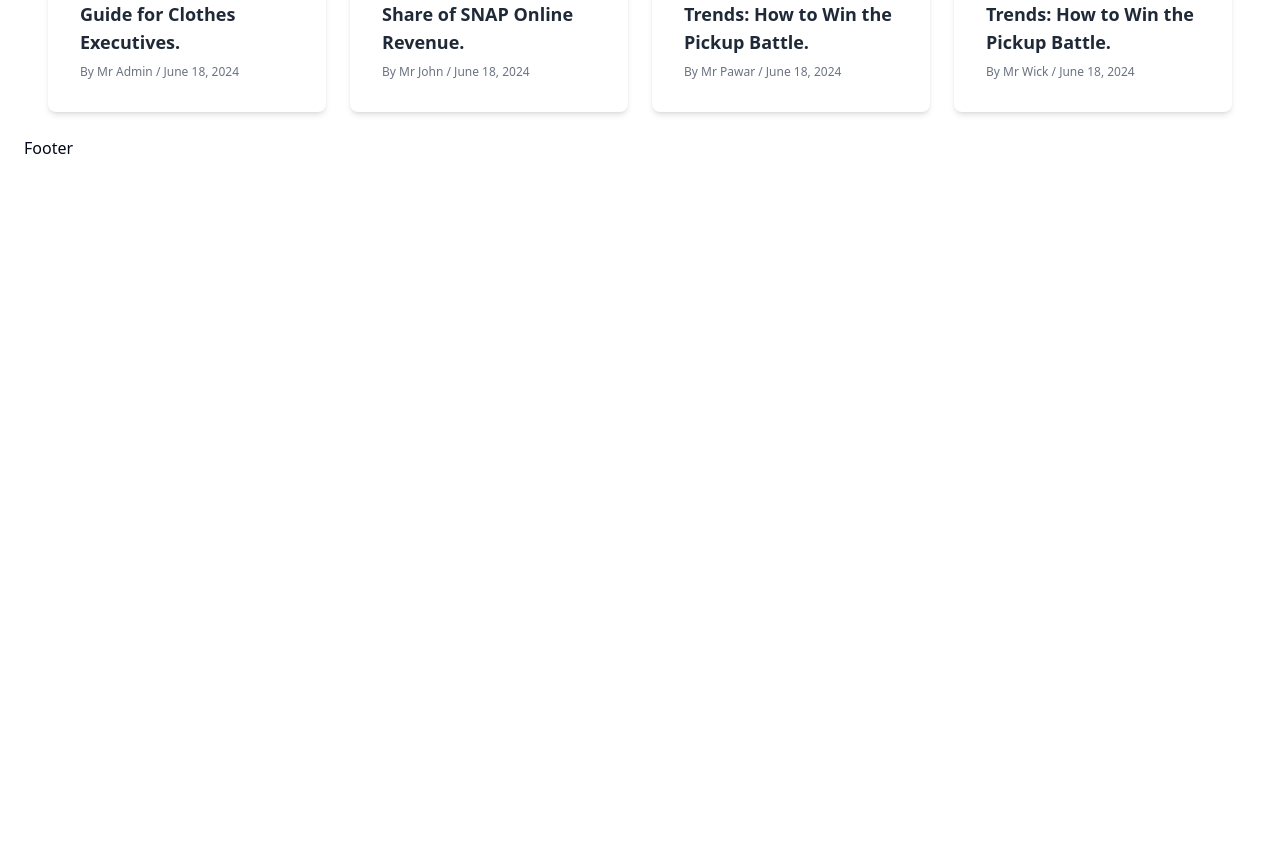
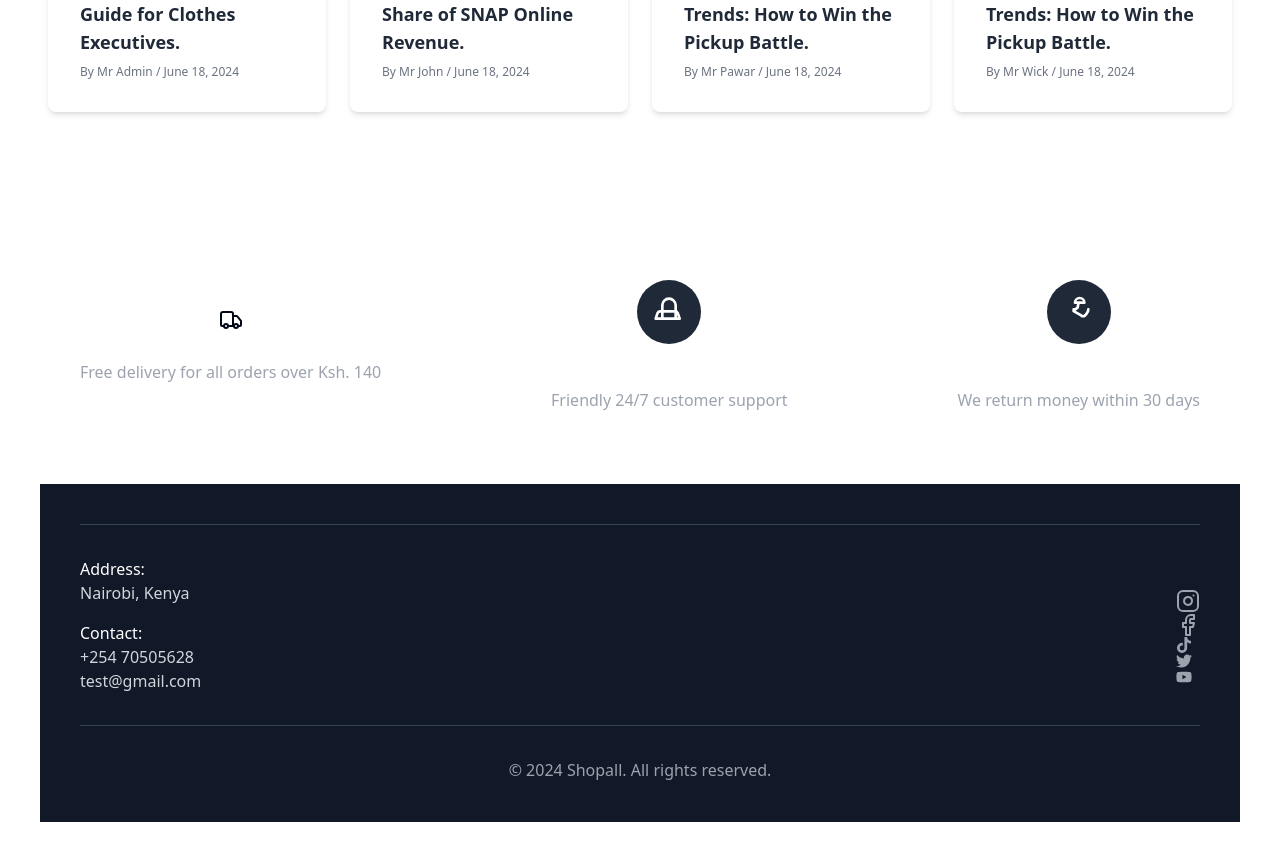
Before and after one commit to levos-snr/shopall, a React (Vite) app: page / in a window 1280 px wide. Shown: the part 1020-1880 px from the top of the page. Before the commit the page ends 1204 px from the top, so only its background shows below. Built offline with nearby package versions, Linux system fonts and the light colour scheme; no server answers.

Commit message:
feat: add footer (#13)

```diff
--- a/src/components/Footer.jsx
+++ b/src/components/Footer.jsx
@@ -1,7 +1,130 @@
+import { Facebook, Instagram, Truck } from "lucide-react";
+import React from "react";
+import { FaTiktok, FaTwitter, FaYoutube } from "react-icons/fa";
+
 const Footer = () => {
   return (
-    <footer>
-      <p>Footer</p>
+    <footer className="py-10 mt-16">
+      <div className="container mx-auto px-4">
+        {/* Top Section with Icons and Text */}
+        <div className="flex flex-col md:flex-row justify-between items-center mb-8 text-center md:text-left p-10">
+          <div className="flex flex-col items-center mb-8 md:mb-0">
+            <Truck className="text-bold h-6 h-6" />
+            <h4 className="text-white font-bold text-lg">
+              FREE AND FAST DELIVERY
+            </h4>
+            <p className="text-gray-400">
+              Free delivery for all orders over Ksh. 140
+            </p>
+          </div>
+          <div className="flex flex-col items-center mb-8 md:mb-0">
+            <div className="flex justify-center items-center bg-gray-800 p-4 rounded-full mb-4">
+              <svg
+                xmlns="http://www.w3.org/2000/svg"
+                className="h-8 w-8 text-white"
+                viewBox="0 0 24 24"
+                fill="none"
+                stroke="currentColor"
+              >
+                <path
+                  strokeLinecap="round"
+                  strokeLinejoin="round"
+                  strokeWidth="2"
+                  d="M15 17h5l-1.405-4.215A2.32 2.32 0 0016.5 11.5H5.5a2.32 2.32 0 00-2.095 1.285L2 17h5m0 0V7a5 5 0 0110 0v10z"
+                />
+              </svg>
+            </div>
+            <h4 className="text-white font-bold text-lg">
+              24/7 CUSTOMER SERVICE
+            </h4>
+            <p className="text-gray-400">Friendly 24/7 customer support</p>
+          </div>
+          <div className="flex flex-col items-center">
+            <div className="flex justify-center items-center bg-gray-800 p-4 rounded-full mb-4">
+              <svg
+                xmlns="http://www.w3.org/2000/svg"
+                className="h-8 w-8 text-white"
+                viewBox="0 0 24 24"
+                fill="none"
+                stroke="currentColor"
+              >
+                <path
+                  strokeLinecap="round"
+                  strokeLinejoin="round"
+                  strokeWidth="2"
+                  d="M19 10c0 1.38-.56 2.63-1.47 3.53l-1.06 1.06a1.992 1.992 0 01-2.83 0L8 11.41V10m3.59-4.59L11 8.59 9.41 10H8m8-5a3.5 3.5 0 00-7 0h7z"
+                />
+              </svg>
+            </div>
+            <h4 className="text-white font-bold text-lg">
+              MONEY BACK GUARANTEE
+            </h4>
+            <p className="text-gray-400">We return money within 30 days</p>
+          </div>
+        </div>
+
+        <div className="bg-gray-900 text-gray-300 p-10">
+          {/* Middle Section with Address and Contact Info */}
+          <div className="border-t border-gray-700 pt-8 md:flex justify-between">
+            <div className="mb-8 md:mb-0">
+              <p className="text-white">Address:</p>
+              <p>Nairobi, Kenya</p>
+              <p className="text-white mt-4">Contact:</p>
+              <p>+254 70505628</p>
+              <p>test@gmail.com</p>
+
+              {/* Social Icons */}
+              <div className="flex space-x-4 mb-8 md:mb-0 justify-center">
+                <a href="#" className="text-white hover:text-gray-400">
+                  <i className="fab fa-facebook-f"></i>
+                </a>
+                <a href="#" className="text-white hover:text-gray-400">
+                  <i className="fab fa-twitter"></i>
+                </a>
+                <a href="#" className="text-white hover:text-gray-400">
+                  <i className="fab fa-instagram"></i>
+                </a>
+                <a href="#" className="text-white hover:text-gray-400">
+                  <i className="fab fa-linkedin-in"></i>
+                </a>
+                <a href="#" className="text-white hover:text-gray-400">
+                  <i className="fab fa-youtube"></i>
+                </a>
+              </div>
+            </div>
+
+            {/* Bottom Section with Links */}
+            <div className="pt-8 flex flex-col md:flex-row justify-between">
+              <div className="flex justify-center space-x-8 mt-8 md:mt-0 text-gray-400">
+                <div className="flex flex-col">
+                  <a href="#" className="hover:text-white">
+                    {" "}
+                    <Instagram />
+                  </a>
+                  <a href="#" className="hover:text-white">
+                    {" "}
+                    <Facebook />
+                  </a>
+                  <a href="#" className="hover:text-white">
+                    <FaTiktok />
+                  </a>
+                  <a href="#" className="hover:text-white">
+                    <FaTwitter />
+                  </a>
+                  <a href="#" className="hover:text-white">
+                    <FaYoutube />
+                  </a>
+                </div>
+              </div>
+            </div>
+          </div>
+
+          {/* Copyright Section */}
+          <div className="flex border-t border-gray-700 pt-8 text-gray-400 text-center md:text-left w-full justify-center mt-8">
+            <p>&copy; 2024 Shopall. All rights reserved.</p>
+          </div>
+        </div>
+      </div>
     </footer>
   );
 };
```
